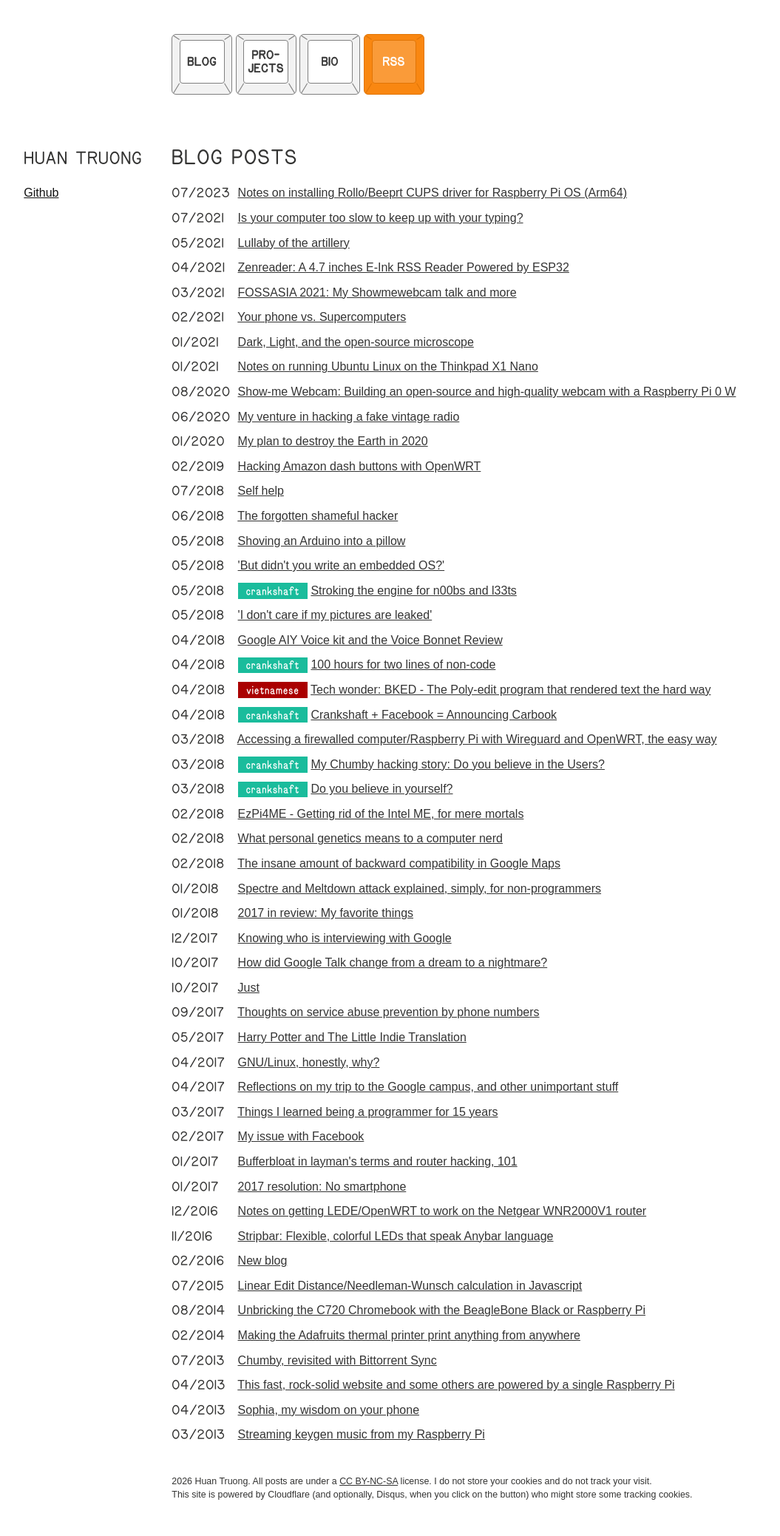
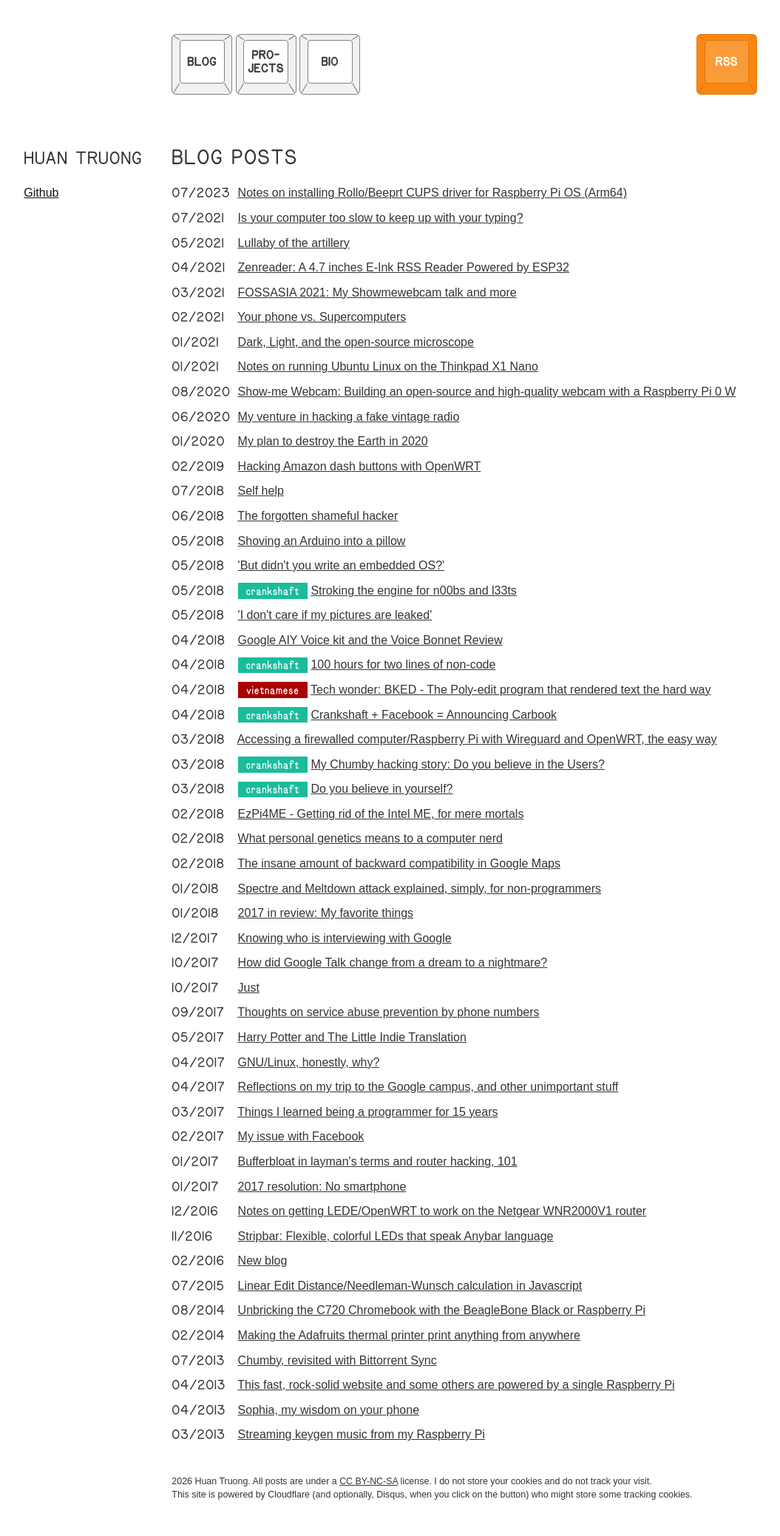
Before and after one commit to htruong/htruong.github.io, a Jekyll site: the page built from index.md, in a window 1280 px wide. Shown: the whole page at 74% size, without its empty margins (116-1171 px from the left). Built offline with Jekyll 4.4.1, drawn with Linux system fonts in a browser that asks for light colours.

Commit message:
Push the RSS key to the right end of the nav row
Co-Authored-By: Claude Opus 5.5 <noreply@anthropic.com>

```diff
--- a/_includes/_navigation.html
+++ b/_includes/_navigation.html
@@ -10,7 +10,7 @@
 		        {% for link in site.data.navigation %}
 			<li><a href="{{ link.url }}" {% if link.url contains 'http' %}target="_blank"{% endif %}>{{ link.title }}</a></li>
 			{% endfor %}
-			<li><a class="rss" href="/feed.xml">RSS</a></li>
+			<li class="rss"><a class="rss" href="/feed.xml">RSS</a></li>
 		    </ul>
 		</nav>
 	</div><!-- /.top-navigation -->
--- a/_sass/page.scss
+++ b/_sass/page.scss
@@ -67,6 +67,10 @@ body {
 	li {
 		display: inline;
 		list-style-type: none;
+		// RSS sits apart, at the far right of the row
+		&.rss {
+			margin-left: auto;
+		}
 		@include font-rem(16);
 		@media #{$small} {
 			white-space: nowrap;
--- a/assets/css/feed.scss
+++ b/assets/css/feed.scss
@@ -71,6 +71,7 @@ h|div.nav h|a {
   -webkit-text-stroke: 0.7px currentColor;
   &.rss {
     @include keycap-rss;
+    margin-left: auto;
   }
 }
 
```
